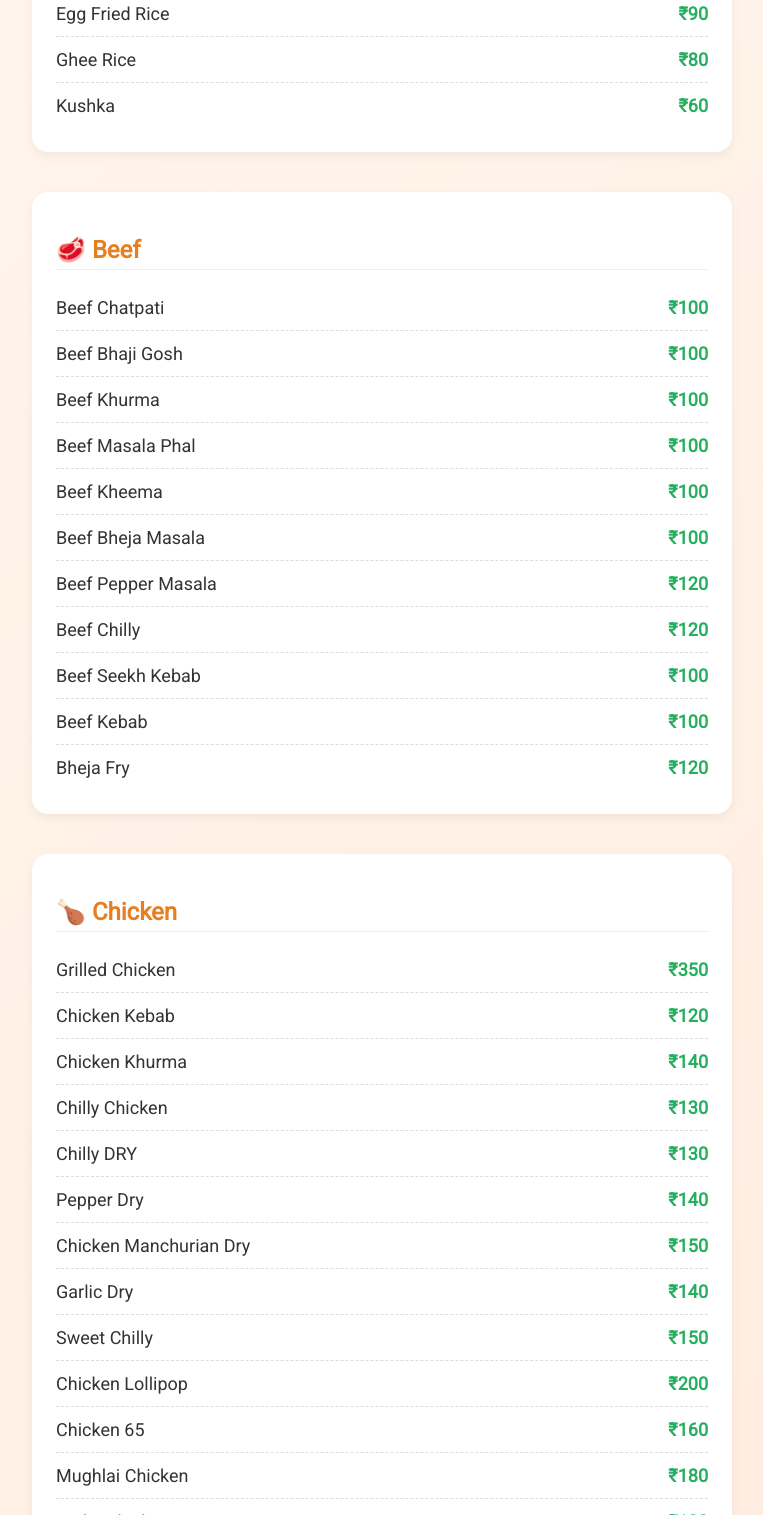
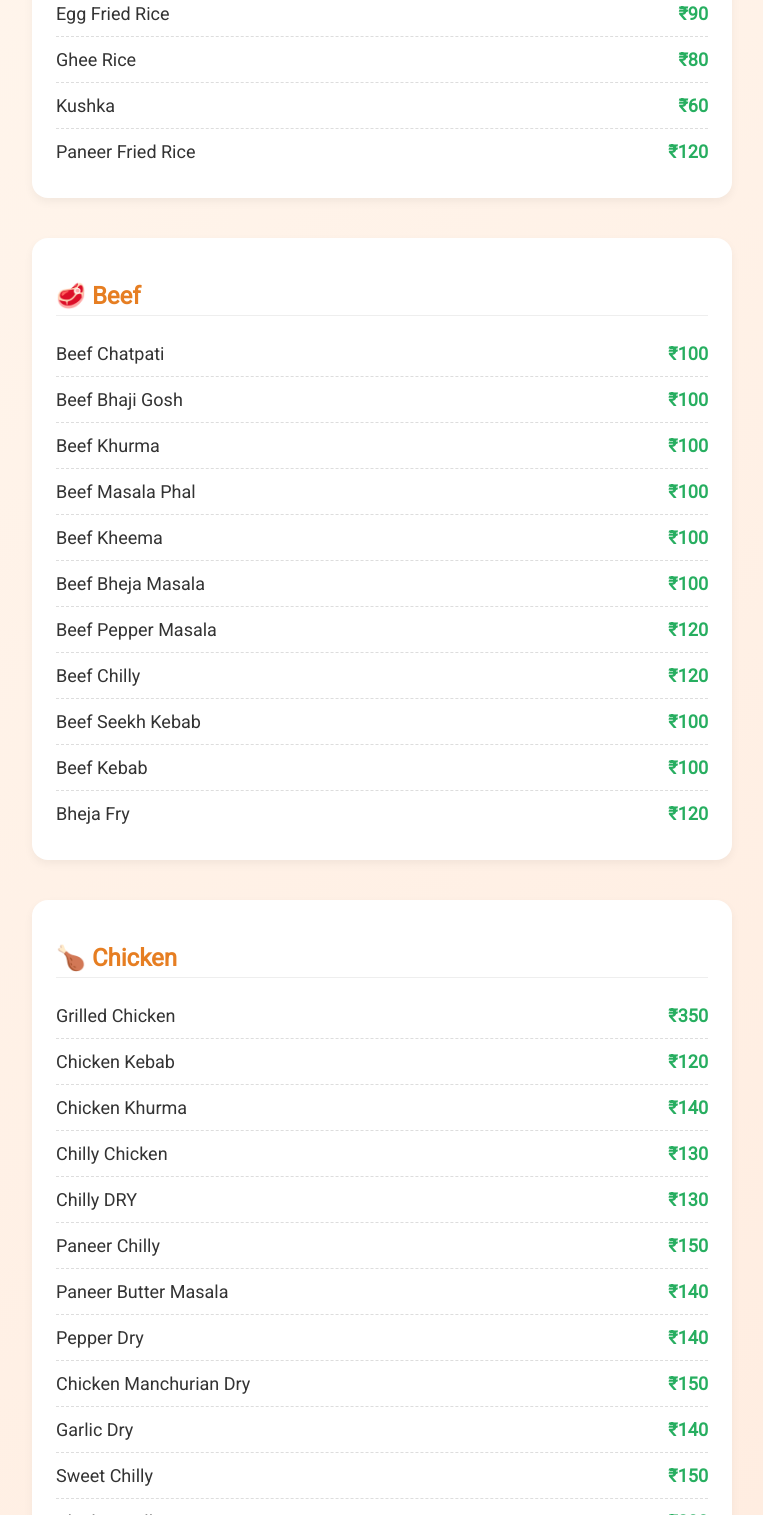
Before and after one commit to shameeq2004/arafa-hotel, a plain HTML site: page index.html in a window 1280 px wide. Shown: the part 805-2320 px from the top of the page, without its empty margins (258-1021 px from the left). Drawn offline with nearby package versions, Linux system fonts and the light colour scheme.

Commit message:
Update index.html
Signed-off-by: shameeq2004 <shameeqbaig8904@gmail.com>

```diff
--- a/index.html
+++ b/index.html
@@ -130,6 +130,7 @@
       <div class="item"><span>Egg Fried Rice</span><span class="price">₹90</span></div>
       <div class="item"><span>Ghee Rice</span><span class="price">₹80</span></div>
       <div class="item"><span>Kushka</span><span class="price">₹60</span></div>
+      <div class="item"><span>Paneer Fried Rice</span><span class="price">₹120</span></div>
     </div>
 
 <div id="Beef" class="menu-section">
@@ -153,6 +154,8 @@
       <div class="item"><span>Chicken Khurma</span><span class="price">₹140</span></div>
       <div class="item"><span>Chilly Chicken</span><span class="price">₹130</span></div>
       <div class="item"><span>Chilly DRY</span><span class="price">₹130</span></div>
+      <div class="item"><span>Paneer Chilly</span><span class="price">₹150</span></div>
+      <div class="item"><span>Paneer Butter Masala</span><span class="price">₹140</span></div>
       <div class="item"><span>Pepper Dry</span><span class="price">₹140</span></div>
       <div class="item"><span>Chicken Manchurian Dry</span><span class="price">₹150</span></div>
       <div class="item"><span>Garlic Dry</span><span class="price">₹140</span></div>
```
